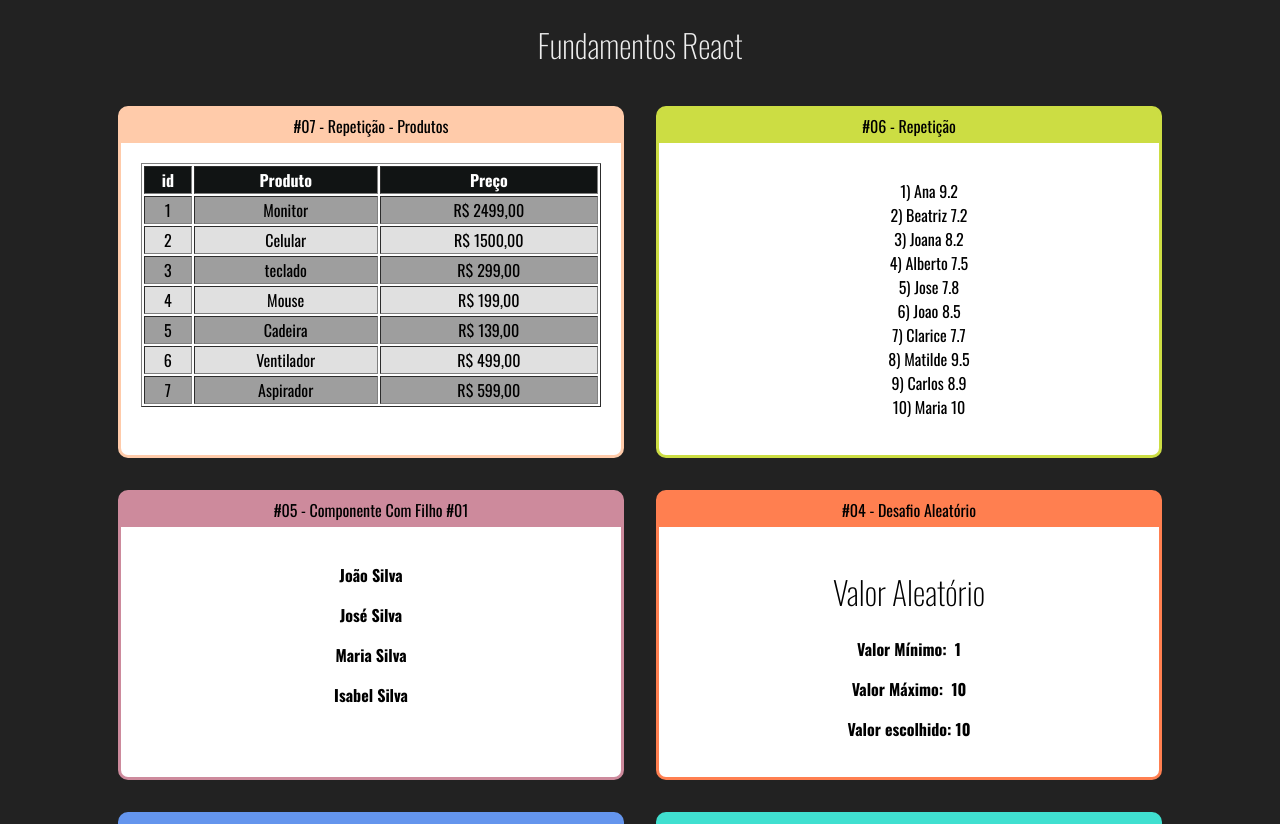
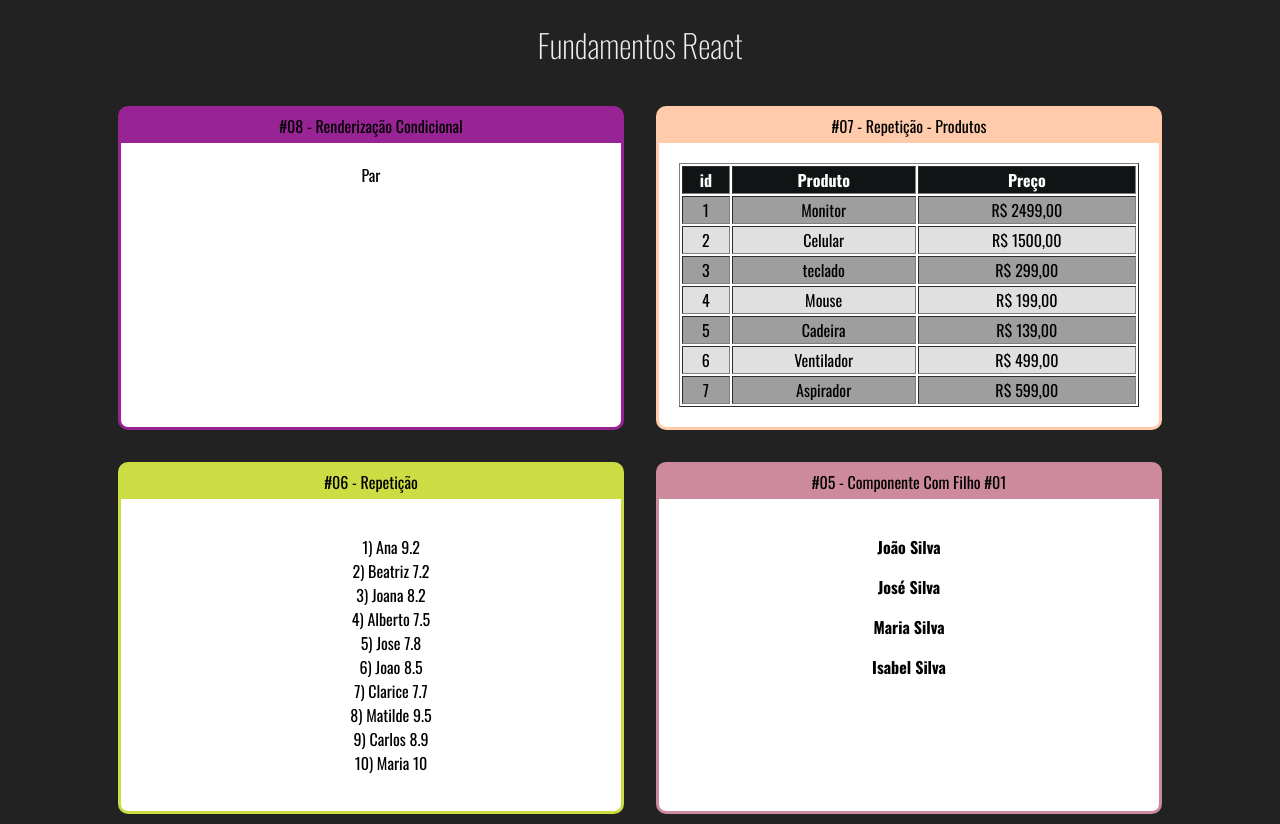
Before and after one commit to plinioaraujo/curso-react-redux, a React (Create React App) app: page / in a window 1280 px wide. Shown: the top 824 px of the page. Built offline with nearby package versions, Linux system fonts and the light colour scheme.

Commit message:
Curso React + redux - Renderização condicional #1

```diff
--- a/src/App.jsx
+++ b/src/App.jsx
@@ -11,6 +11,7 @@
 import FamiliaMembro from "./components/basicos/FamiliaMembro";
 import ListaAlunos from "./components/repeticao/ListaAlunos";
 import TabelaProdutos from "./components/repeticao/TabelaProdutos";
+import ParOuImpar from "./components/condicional/ParOuImpar";
 
 const App = () => {
   return (
@@ -19,6 +20,9 @@
         <h1>Fundamentos React</h1>
 
         <div className="Cards">
+          <Card titulo="#08 - Renderização Condicional" color="#982395">
+           <ParOuImpar numero={20}/>
+          </Card>
           <Card titulo="#07 - Repetição - Produtos" color="#ffcbaa">
            <TabelaProdutos />
           </Card>
--- /dev/null
+++ b/src/components/condicional/ParOuImpar.jsx
@@ -0,0 +1,12 @@
+import React from 'react';
+
+const ParOuImpar  = (props) => {
+    const isPar = props.numero % 2 === 0
+    return (
+        <>
+            { isPar ?  <span>Par</span> : <span>Impar</span>}
+        </>
+     );
+}
+
+export default ParOuImpar;
```
